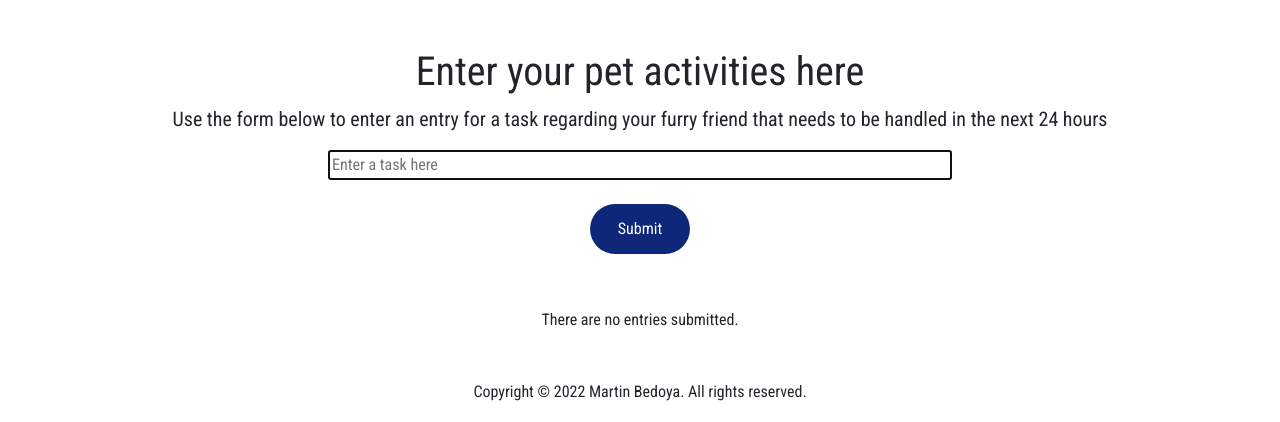
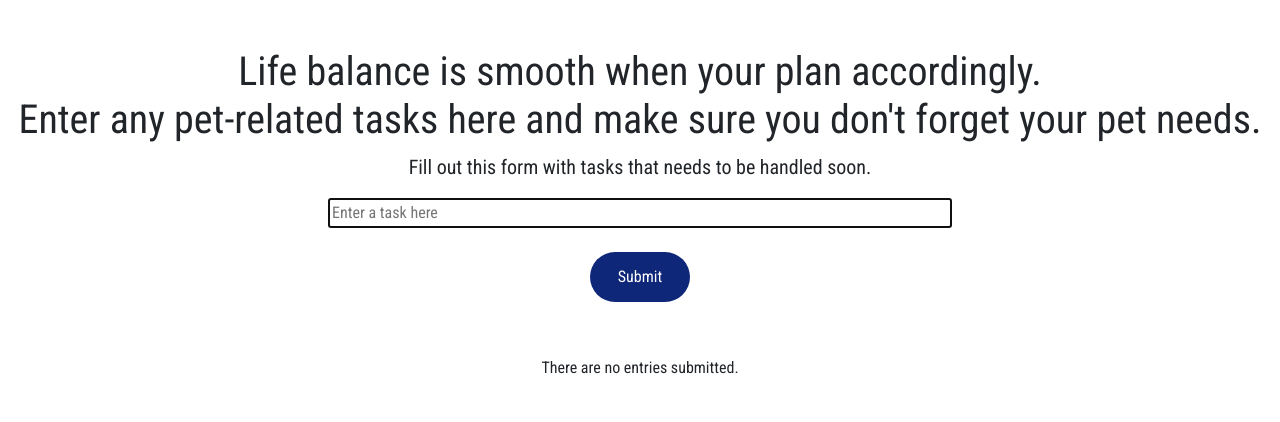
Before and after one commit to josemartin357/pet-care, a Flask app: template templates/index.html in a window 1280 px wide. Shown: the part 146-568 px from the top of the page. Run offline with Flask 2, Linux system fonts and the light colour scheme; the template is opened without the code that fills it, so the values that code supplies are empty; some libraries are stand-ins or nearby versions.

Commit message:
Added pseudo code notes to make application code easier to read

```diff
--- a/static/styles.css
+++ b/static/styles.css
@@ -1,3 +1,4 @@
+/* google font */
 * {
   font-family: "Roboto Condensed", sans-serif;
 }
@@ -31,7 +32,6 @@
 }
 
 /* submit button */
-
 .button {
   position: relative;
   width: 100px;
--- a/templates/apology.html
+++ b/templates/apology.html
@@ -1,5 +1,4 @@
 <!-- this will extend from layout -->
-<!-- apology page will be here -->
 
 {% extends "layout.html" %} {% block title %} Apology {% endblock %} {% block
 main %}
--- a/templates/change.html
+++ /dev/null
@@ -1,2 +0,0 @@
-<!-- this will extend from layout -->
-<!-- page to change password will be here -->
--- a/templates/index.html
+++ b/templates/index.html
@@ -1,15 +1,16 @@
 <!-- this will extend from layout -->
-
 {% extends "layout.html" %} {% block title %} Index {% endblock %} {% block main
 %}
 
 <script src="/static/tasks.js"></script>
 
-<h1 class="cover-heading">Enter your pet activities here</h1>
-<p class="lead">
-  Use the form below to enter an entry for a task regarding your furry friend
-  that needs to be handled in the next 24 hours
-</p>
+<h1 class="cover-heading">
+  Life balance is smooth when your plan accordingly.
+  <br />
+  Enter any pet-related tasks here and make sure you don't forget your pet
+  needs.
+</h1>
+<p class="lead">Fill out this form with tasks that needs to be handled soon.</p>
 
 <!-- form to submit task -->
 <form action="/" method="post">
--- a/templates/login.html
+++ b/templates/login.html
@@ -1,5 +1,4 @@
 <!-- this will extend from layout -->
-<!-- login page will be here -->
 
 {% extends "layout.html" %} {% block title %} Sign In {% endblock %} {% block
 main %}
--- a/templates/register.html
+++ b/templates/register.html
@@ -1,5 +1,4 @@
 <!-- this will extend from layout -->
-<!-- register page will be here -->
 
 {% extends "layout.html" %} {% block title %} Create Account {% endblock %} {%
 block main %}
```
Also changed, not shown: templates/completed.html (+4 -4 lines), templates/goals.html (+4 -4 lines), templates/layout.html (+5 -69 lines).
